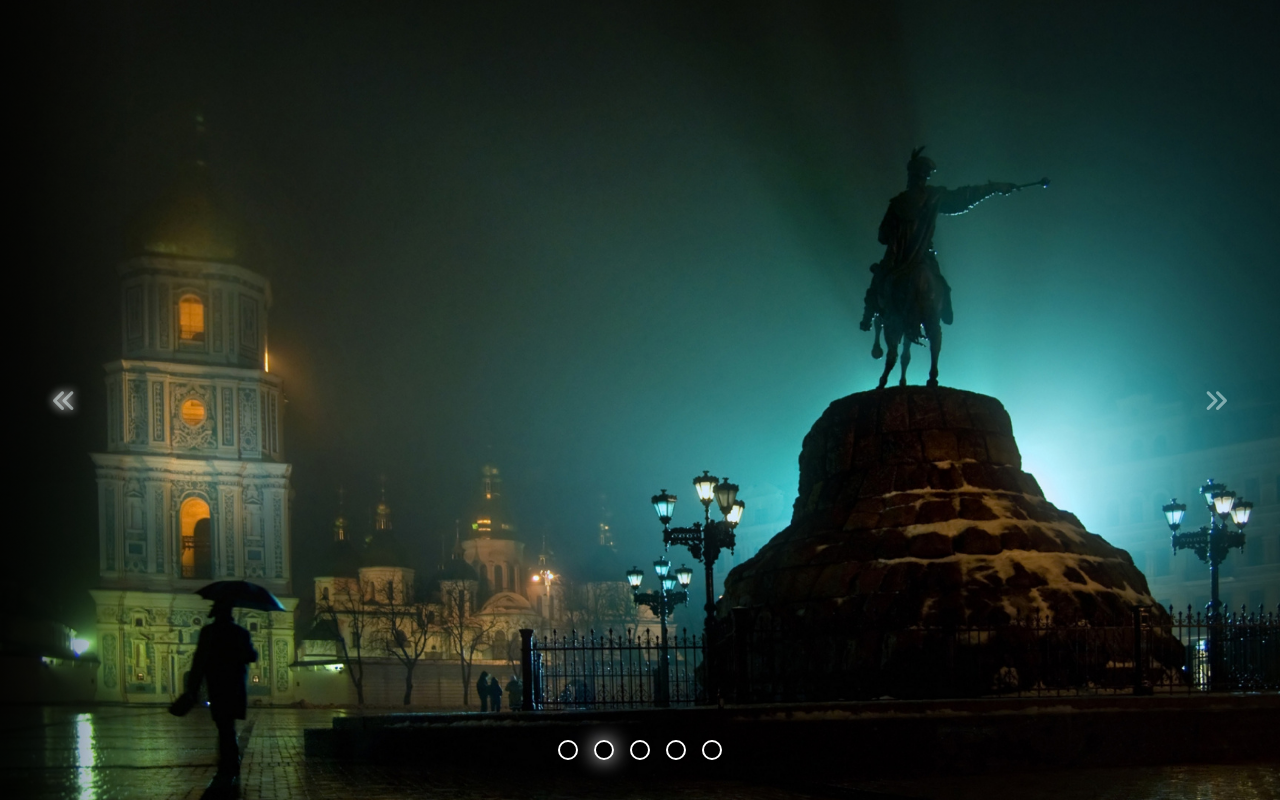
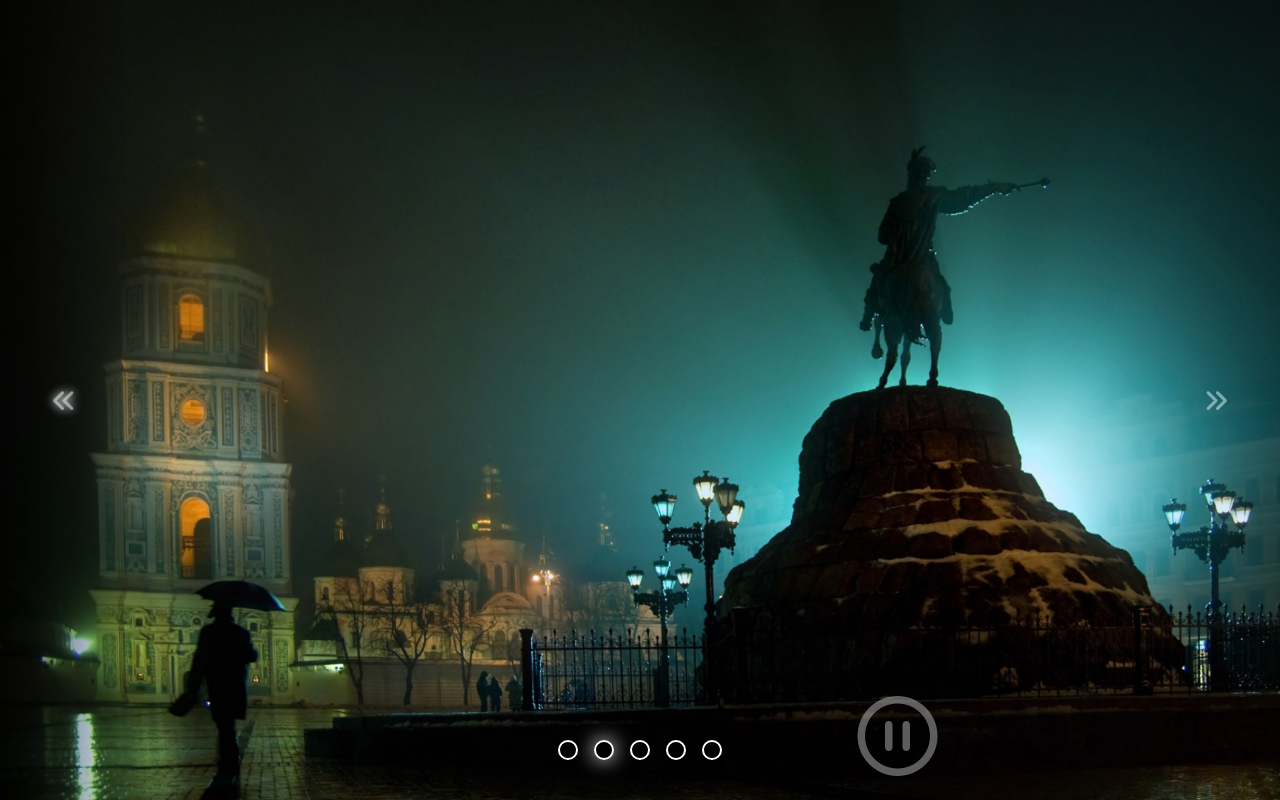
Before and after one commit to SeniorCrashTest/Slider-is-done, a plain HTML site: page index.html in a window 1280 px wide. Drawn offline with Linux system fonts and the light colour scheme.

Commit message:
Слайдер готов

```diff
--- a/css/style.css
+++ b/css/style.css
@@ -95,8 +95,11 @@ a {
 }
 
 .control-pause {
-	top: calc(50% - 15vh);
-	left: calc(50% - 15vh);
+	/* Вариант для расположения по центру как в примере */
+	/* top: calc(50% - 15vh); */
+	/* left: calc(50% - 15vh); */
+	top: 87%;
+	left: 67%;
 }
 
 .control-prev {
@@ -134,5 +137,5 @@ a {
 	color: rgba(255, 255, 255, 0.363);
 	text-align: center;
 	justify-content: center;
-	font-size: 30vh;
+	font-size: 10vh;
 }
--- a/index.html
+++ b/index.html
@@ -22,7 +22,7 @@
 		</div>
 
 		<div id="controls-container" class="controls">
-			<span class="control control-pause" id="pause"></span>
+			<span class="control control-pause" id="pause"><i class="fa-regular fa-circle-pause"></i></span>
 			<span class="control control-prev" id="prev"><i class="fas fa-angle-double-left"></i></span>
 			<span class="control control-next" id="next"><i class="fas fa-angle-double-right"></i></span>
 		</div>
```
